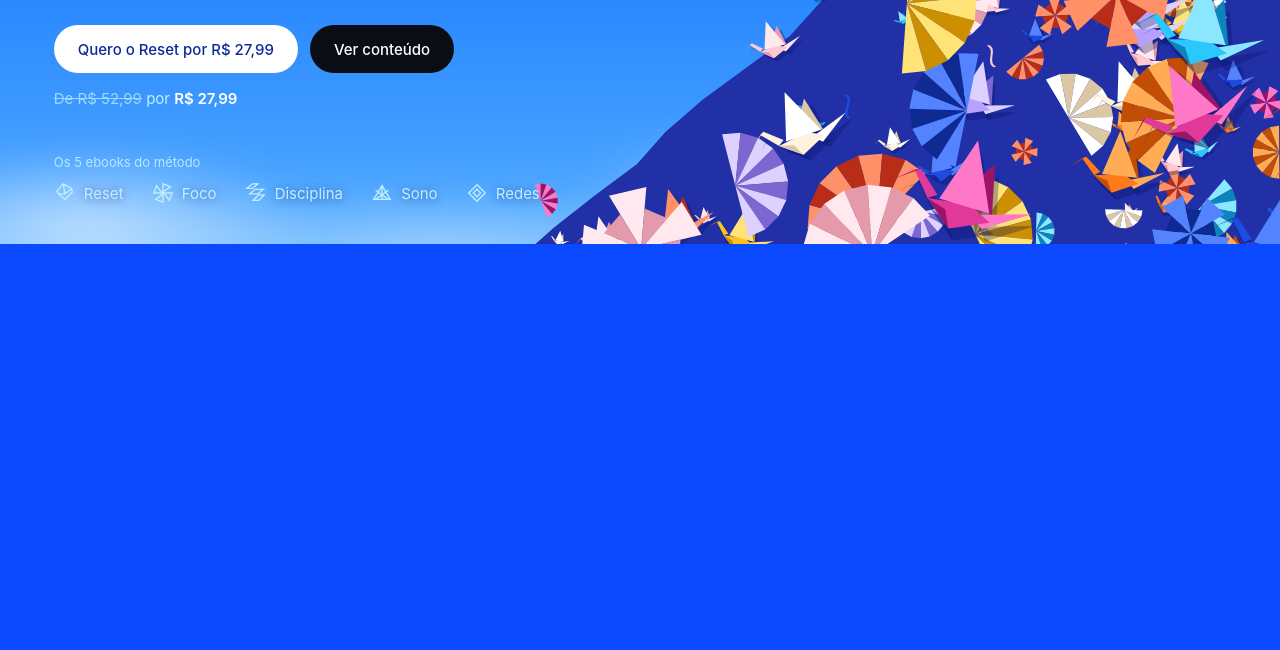
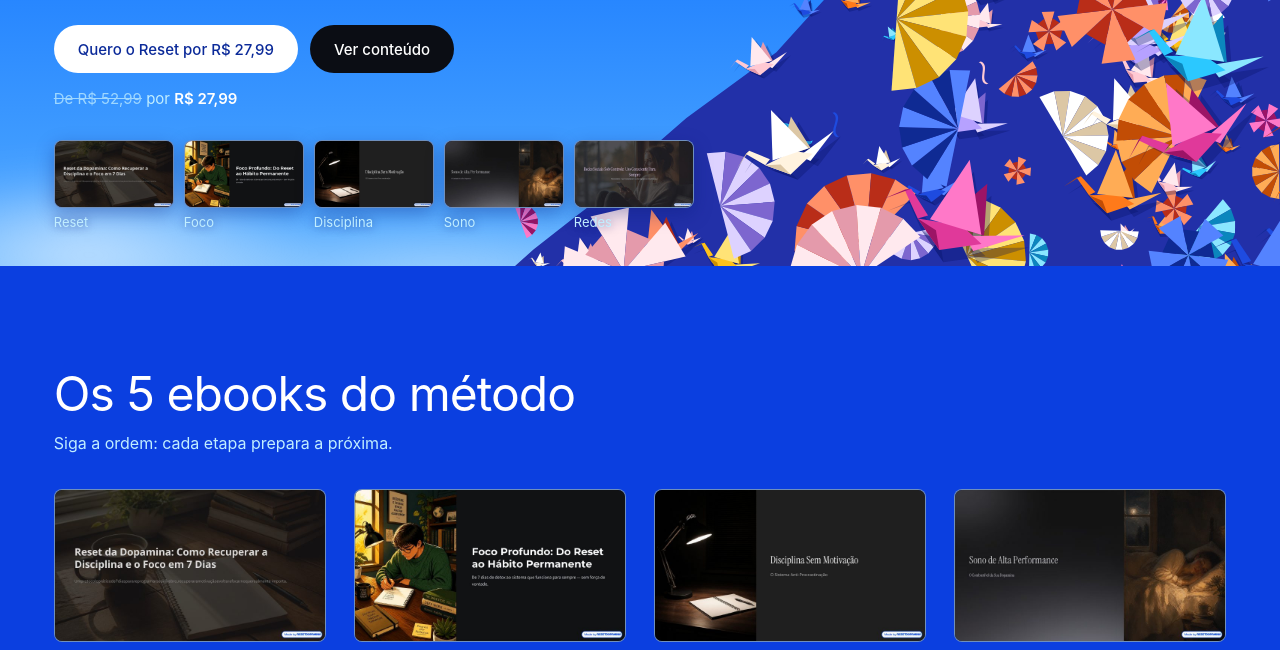
Before and after one commit to Reset-Dopamin/Reset-Dopamina, a plain HTML site: page index.html in a window 1280 px wide. Shown: the part 556-1206 px from the top of the page. Before the commit the page ends 800 px from the top, so only its background shows below. Drawn offline with Linux system fonts and the light colour scheme; a web font is replaced by a local one.

Commit message:
Add files via upload

```diff
--- a/index.html
+++ b/index.html
@@ -13,7 +13,7 @@
 body{font-family:Inter,system-ui,-apple-system,"Segoe UI",Roboto,Arial,sans-serif;color:#fff;background:#0a49ff;-webkit-font-smoothing:antialiased}
 a{color:inherit;text-decoration:none}
 a:focus-visible,button:focus-visible{outline:2px solid #fff;outline-offset:3px}
-.hero{position:relative;height:100dvh;min-height:600px;overflow:hidden;display:flex;flex-direction:column;padding:0 var(--pad);
+.hero{position:relative;min-height:100dvh;overflow:hidden;display:flex;flex-direction:column;padding:0 var(--pad);
 background:radial-gradient(90% 70% at 85% 0,#4b92ff 0,transparent 65%),linear-gradient(180deg,#0a45f5 0,#1778ff 55%,#52acff 100%)}
 .hero::before{content:"";position:absolute;left:-12%;bottom:-9%;width:75%;height:26%;z-index:0;filter:blur(22px);
 background:radial-gradient(closest-side at 25% 60%,rgba(255,255,255,.7),transparent),radial-gradient(closest-side at 62% 70%,rgba(255,255,255,.5),transparent),radial-gradient(closest-side at 88% 55%,rgba(255,255,255,.35),transparent)}
@@ -36,21 +36,32 @@ h1 span{display:block}
 .act{display:flex;gap:12px}
 .price{margin-top:16px;font-size:15px;color:var(--cy)}
 .price s{opacity:.75}.price b{color:#fff;font-weight:600}
-.ids{margin-top:auto;padding-bottom:max(40px,env(safe-area-inset-bottom));color:var(--cy)}
+.ids{margin-top:auto;padding:32px 0 max(36px,env(safe-area-inset-bottom));color:var(--cy)}
 .ids p{font-size:13px;margin-bottom:12px;opacity:.9}
-#modulos:target{outline:1px solid var(--line);outline-offset:10px;border-radius:16px}
-.ids ul{list-style:none;display:flex;gap:clamp(14px,2.2vw,30px);font-size:15px;text-shadow:0 1px 8px rgba(5,25,120,.5)}
-.ids li{display:flex;align-items:center;gap:8px;white-space:nowrap}
-.ids svg{width:22px;height:22px;fill:none;stroke:currentColor;stroke-width:1.5}
+.ids ul{list-style:none;display:grid;grid-template-columns:repeat(5,minmax(0,1fr));gap:10px;max-width:640px}
+.ids a{display:block;font-size:13px;text-shadow:0 1px 8px rgba(5,25,120,.5)}
+.ids img,.ebooks img{display:block;width:100%;aspect-ratio:16/9;object-fit:cover;border:1px solid var(--line);border-radius:8px;background:#0b1a6a}
+.ids img{margin-bottom:6px;box-shadow:0 6px 18px rgba(5,25,120,.35)}
+.ids a:hover img{border-color:#fff}
+html{scroll-behavior:smooth}
+.ebooks{padding:clamp(56px,8vw,110px) var(--pad);background:#0b3fe0}
+.ebooks h2{font-weight:400;font-size:clamp(28px,4vw,48px);letter-spacing:-.02em;line-height:1.1}
+.ebooks .sub{margin:12px 0 36px;color:var(--cy);font-size:16px}
+.grid{display:grid;grid-template-columns:repeat(auto-fit,minmax(min(100%,260px),1fr));gap:28px;max-width:1200px}
+.ebooks article{scroll-margin-top:24px}
+.ebooks article:target img{outline:2px solid #fff;outline-offset:4px}
+.ebooks h3{font-weight:500;font-size:20px;margin:14px 0 6px}
+.ebooks article p{color:var(--cy);line-height:1.5;font-size:15px;max-width:34ch}
+.ebooks .act{margin-top:44px}
 .long{display:none}
 @media(min-width:821px){.long{display:inline}}
 @media(max-width:820px){
+.ids a{font-size:11px}.ids ul{gap:6px}
 nav,.hdr-cta{display:none}.menu{display:inline-flex}
 .open nav{display:flex;flex-direction:column;gap:14px;position:absolute;z-index:5;top:72px;right:var(--pad);padding:18px 22px;border:1px solid var(--line);border-radius:20px;background:rgba(8,40,170,.9)}
 .copy{margin-top:calc(32dvh - 76px)}
 .desc{font-size:15px;margin-bottom:22px}
 .price{font-size:14px}
-.ids ul{gap:10px;font-size:12px}.ids svg{width:14px;height:14px}.ids li{gap:5px}
 }
 @media(max-aspect-ratio:1/1){#mass{inset:auto -6% 0 auto;width:106%;height:30dvh}}
 @media(prefers-reduced-motion:reduce){*{scroll-behavior:auto}}
@@ -69,7 +80,7 @@ nav,.hdr-cta{display:none}.menu{display:inline-flex}
 <svg id="fly" viewBox="0 0 1920 1080" preserveAspectRatio="xMidYMin slice" aria-hidden="true"></svg>
 <header>
 <a class="brand" href="#" aria-label="Reset da Dopamina"><svg width="26" height="26" viewBox="0 0 24 24" fill="#fff"><path d="M12 1 23 12 12 23 1 12Z"/><path d="M12 7 17 12 12 17 7 12Z" fill="#0a49ff"/></svg>Reset da Dopamina</a>
-<nav aria-label="Principal"><a href="#modulos">Reset</a><a href="#modulos">Foco</a><a href="#modulos">Disciplina</a><a href="#modulos">Sono</a><a href="#modulos">Redes</a></nav>
+<nav aria-label="Principal"><a href="#reset">Reset</a><a href="#foco">Foco</a><a href="#disciplina">Disciplina</a><a href="#sono">Sono</a><a href="#redes">Redes</a></nav>
 <a class="pill w hdr-cta" href="https://pay.kiwify.com.br/eCQ6E96" target="_blank" rel="noopener">Quero o Reset</a>
 <button class="menu" aria-label="Abrir menu" aria-expanded="false"><svg width="18" height="18" viewBox="0 0 24 24" fill="none" stroke="#fff" stroke-width="2" stroke-linecap="round"><path d="M4 8h16M4 16h16"/></svg></button>
 </header>
@@ -79,21 +90,33 @@ nav,.hdr-cta{display:none}.menu{display:inline-flex}
 <p class="desc">Um passo a passo para desintoxicar, reconstruir o foco e criar disciplina, sem depender de motivação.</p>
 <div class="act">
 <a class="pill w" href="https://pay.kiwify.com.br/eCQ6E96" target="_blank" rel="noopener">Quero o Reset<span class="long">&nbsp;por R$ 27,99</span></a>
-<a class="pill k" href="#modulos">Ver conteúdo</a>
+<a class="pill k" href="#ebooks">Ver conteúdo</a>
 </div>
 <p class="price"><s>De R$ 52,99</s> por <b>R$ 27,99</b></p>
 </section>
-<section class="ids" id="modulos">
-<p>Os 5 ebooks do método</p>
+<section class="ids" aria-label="Os 5 ebooks do método">
 <ul>
-<li title="Reset da Dopamina"><svg><use href="#m1"/></svg>Reset</li>
-<li title="Foco Profundo"><svg><use href="#m4"/></svg>Foco</li>
-<li title="Disciplina Sem Motivação"><svg><use href="#m2"/></svg>Disciplina</li>
-<li title="Sono de Alta Performance"><svg><use href="#m3"/></svg>Sono</li>
-<li title="Redes Sociais Sob Controle"><svg><use href="#m5"/></svg>Redes</li>
+<li><a href="#reset"><img src="modulo1.jpg" alt="Capa do ebook Reset da Dopamina" loading="lazy">Reset</a></li>
+<li><a href="#foco"><img src="modulo2.jpg" alt="Capa do ebook Foco Profundo" loading="lazy">Foco</a></li>
+<li><a href="#disciplina"><img src="modulo4.jpg" alt="Capa do ebook Disciplina Sem Motivação" loading="lazy">Disciplina</a></li>
+<li><a href="#sono"><img src="modulo3.jpg" alt="Capa do ebook Sono de Alta Performance" loading="lazy">Sono</a></li>
+<li><a href="#redes"><img src="modulo5.jpg" alt="Capa do ebook Redes Sociais Sob Controle" loading="lazy">Redes</a></li>
 </ul>
 </section>
 </main>
+<section class="ebooks" id="ebooks">
+<h2>Os 5 ebooks do método</h2>
+<p class="sub">Siga a ordem: cada etapa prepara a próxima.</p>
+<div class="grid">
+<article id="reset"><img src="modulo1.jpg" alt="Capa do ebook Reset da Dopamina" loading="lazy"><h3>Reset da Dopamina</h3><p>7 dias para desintoxicar do scroll, reconstruir o foco e consolidar a rotina.</p></article>
+<article id="foco"><img src="modulo2.jpg" alt="Capa do ebook Foco Profundo" loading="lazy"><h3>Foco Profundo</h3><p>Ambiente de foco, 3 blocos diários de trabalho profundo e plano de 30, 60 e 90 dias.</p></article>
+<article id="disciplina"><img src="modulo4.jpg" alt="Capa do ebook Disciplina Sem Motivação" loading="lazy"><h3>Disciplina Sem Motivação</h3><p>Regra dos 2 minutos, microações e gatilhos de ação para agir sem esperar motivação.</p></article>
+<article id="sono"><img src="modulo3.jpg" alt="Capa do ebook Sono de Alta Performance" loading="lazy"><h3>Sono de Alta Performance</h3><p>Rotina noturna, horário certo da cafeína e uma manhã que ancora o relógio biológico.</p></article>
+<article id="redes"><img src="modulo5.jpg" alt="Capa do ebook Redes Sociais Sob Controle" loading="lazy"><h3>Redes Sociais Sob Controle</h3><p>Janelas fixas de uso, curadoria do feed e auditoria semanal para usar sem recair.</p></article>
+</div>
+<div class="act"><a class="pill w" href="https://pay.kiwify.com.br/eCQ6E96" target="_blank" rel="noopener">Quero o Reset por R$ 27,99</a></div>
+<p class="price"><s>De R$ 52,99</s> por <b>R$ 27,99</b></p>
+</section>
 <script>
 (()=>{
 const NS="http://www.w3.org/2000/svg",W=1920,H=1080;
@@ -133,6 +156,7 @@ g.setAttribute("transform",`translate(${x} ${y}) rotate(${a}) scale(${w/98})`);w
 if(matchMedia("(prefers-reduced-motion:reduce)").matches)draw(4);
 else{const L=n=>{draw(n/1000%12);requestAnimationFrame(L)};requestAnimationFrame(L)}
 const b=document.querySelector(".menu");
+document.querySelectorAll('nav a').forEach(a=>a.addEventListener('click',()=>{document.body.classList.remove('open');b.setAttribute('aria-expanded','false')}));
 b.onclick=()=>{const o=document.body.classList.toggle("open");b.setAttribute("aria-expanded",o)};
 })();
 </script>
```
Also changed, not shown: modulo1.jpg (added), modulo2.jpg (added), modulo3.jpg (added), modulo4.jpg (added), modulo5.jpg (added).
